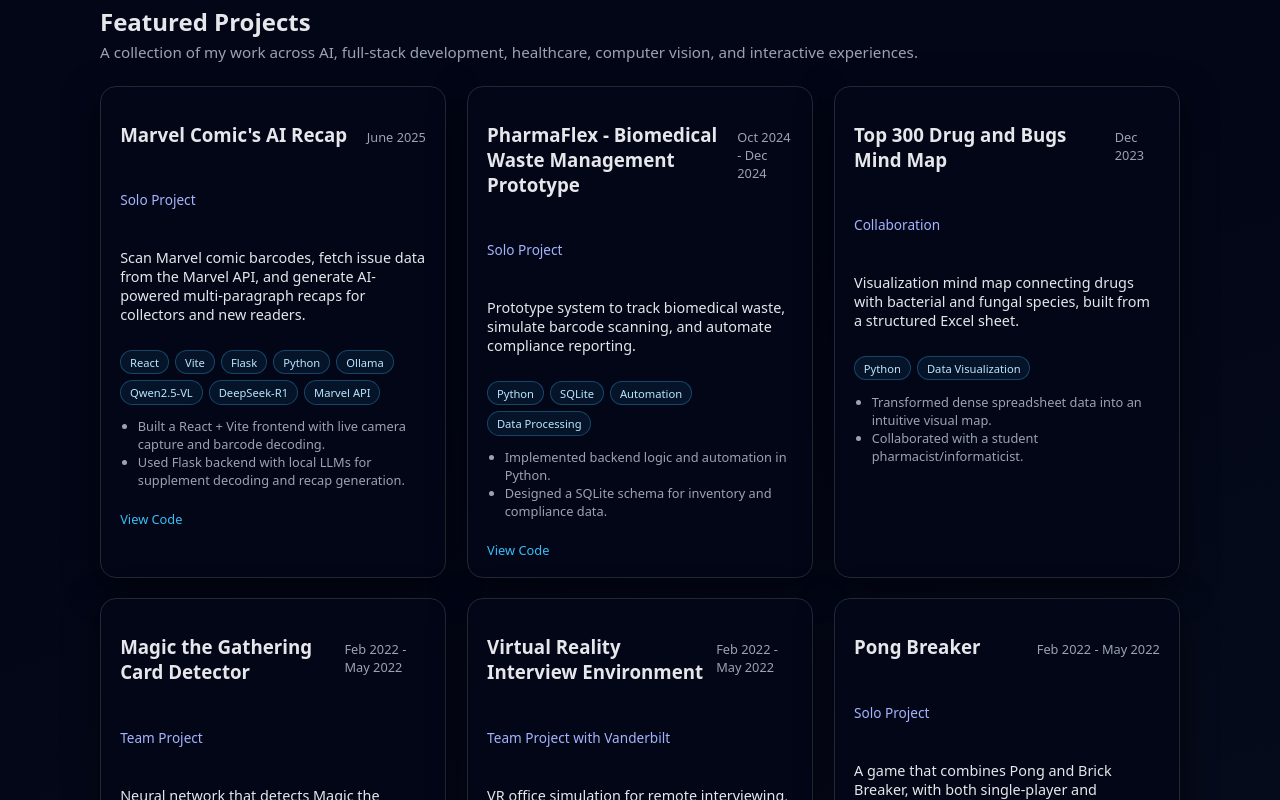
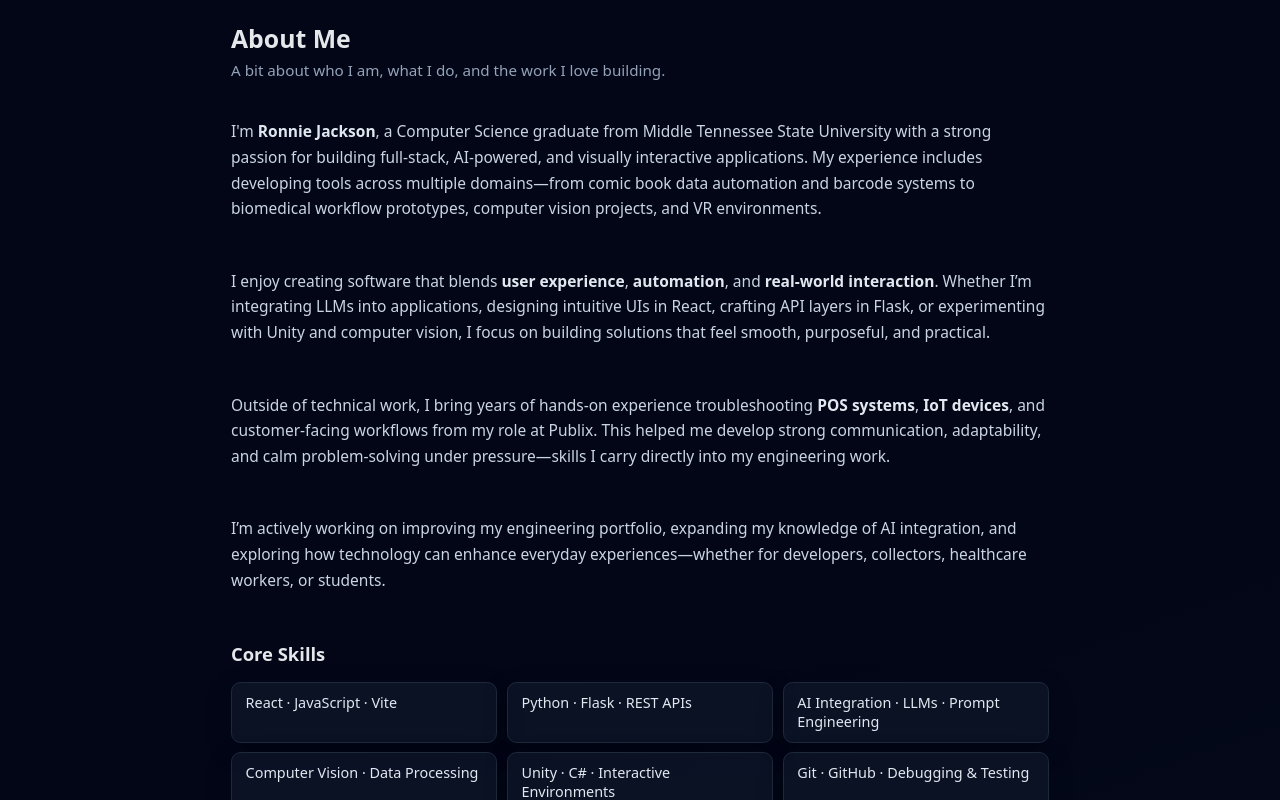
Before and after one commit to RonnieJackson507/Portfolio-Website, a React (Vite) app in the folder frontend/: page / in a window 1280 px wide. Shown: the part 500-1300 px from the top of the page. Built offline with nearby package versions, Linux system fonts and the light colour scheme.

Commit message:
Added About Section

```diff
--- a/frontend/src/App.jsx
+++ b/frontend/src/App.jsx
@@ -1,7 +1,8 @@
-import ProjectsSection from "./components/ProjectsSection";
+import Projects from "./components/Projects";
 import NavBar from "./components/NavBar";
 import profilePic from "./assests/profile.jpg"
 import ContactForm from "./components/ContactForm";
+import About from "./components/About";
 
 function App() {
   return (
@@ -49,7 +50,9 @@ function App() {
       </header>
 
       <main>
-        <ProjectsSection />
+        <About />
+
+        <Projects />
 
         <ContactForm />
       </main>
--- /dev/null
+++ b/frontend/src/components/About.css
@@ -0,0 +1,63 @@
+.about-section {
+  max-width: 850px;
+  margin: 4rem auto 0;
+  padding: 0 1rem;
+}
+
+.about-header h2 {
+  margin-bottom: 0.3rem;
+  font-size: 1.55rem;
+}
+
+.about-header p {
+  margin: 0;
+  font-size: 0.95rem;
+  color: #94a3b8;
+}
+
+.about-content {
+  margin-top: 1.5rem;
+  display: flex;
+  flex-direction: column;
+  gap: 1rem;
+  color: #cbd5e1;
+  line-height: 1.65;
+  font-size: 0.97rem;
+}
+
+.about-content strong {
+  color: #e2e8f0;
+}
+
+.about-skills {
+  margin-top: 2rem;
+}
+
+.about-skills h3 {
+  font-size: 1.15rem;
+  margin-bottom: 0.6rem;
+}
+
+.about-skills ul {
+  list-style: none;
+  padding: 0;
+  display: grid;
+  gap: 0.6rem;
+  grid-template-columns: repeat(auto-fit, minmax(220px, 1fr));
+}
+
+.about-skills li {
+  background: rgba(15, 23, 42, 0.7);
+  border: 1px solid #1e293b;
+  padding: 0.65rem 0.85rem;
+  border-radius: 0.6rem;
+  font-size: 0.9rem;
+  color: #e2e8f0;
+  box-shadow: 0 8px 25px rgba(0, 0, 0, 0.25);
+}
+
+@media (max-width: 600px) {
+  .about-section {
+    margin-top: 3rem;
+  }
+}
--- /dev/null
+++ b/frontend/src/components/About.jsx
@@ -0,0 +1,59 @@
+import "./About.css";
+
+export default function About() {
+  return (
+    <section className="about-section" id="about">
+      <header className="about-header">
+        <h2>About Me</h2>
+        <p>A bit about who I am, what I do, and the work I love building.</p>
+      </header>
+
+      <div className="about-content">
+        <p>
+          I'm <strong>Ronnie Jackson</strong>, a Computer Science graduate from
+          Middle Tennessee State University with a strong passion for building
+          full-stack, AI-powered, and visually interactive applications. My
+          experience includes developing tools across multiple domains—from
+          comic book data automation and barcode systems to biomedical workflow
+          prototypes, computer vision projects, and VR environments.
+        </p>
+
+        <p>
+          I enjoy creating software that blends <strong>user experience</strong>,
+          <strong> automation</strong>, and <strong>real-world interaction</strong>.
+          Whether I’m integrating LLMs into applications, designing intuitive
+          UIs in React, crafting API layers in Flask, or experimenting with
+          Unity and computer vision, I focus on building solutions that feel
+          smooth, purposeful, and practical.
+        </p>
+
+        <p>
+          Outside of technical work, I bring years of hands-on experience
+          troubleshooting <strong>POS systems</strong>, <strong>IoT devices</strong>,
+          and customer-facing workflows from my role at Publix. This helped me
+          develop strong communication, adaptability, and calm problem-solving
+          under pressure—skills I carry directly into my engineering work.
+        </p>
+
+        <p>
+          I’m actively working on improving my engineering portfolio, expanding
+          my knowledge of AI integration, and exploring how technology can
+          enhance everyday experiences—whether for developers, collectors,
+          healthcare workers, or students.
+        </p>
+      </div>
+
+      <div className="about-skills">
+        <h3>Core Skills</h3>
+        <ul>
+          <li>React · JavaScript · Vite</li>
+          <li>Python · Flask · REST APIs</li>
+          <li>AI Integration · LLMs · Prompt Engineering</li>
+          <li>Computer Vision · Data Processing</li>
+          <li>Unity · C# · Interactive Environments</li>
+          <li>Git · GitHub · Debugging & Testing</li>
+        </ul>
+      </div>
+    </section>
+  );
+}
--- a/frontend/src/components/ProjectsSection.jsx
+++ b/frontend/src/components/Projects.jsx
@@ -1,7 +1,7 @@
 import { projects } from "../data/projects";
 import ProjectCard from "./ProjectCard";
 
-export default function ProjectsSection() {
+export default function Projects() {
   return (
     <section className="projects-section" id="projects">
       <header className="projects-section__header">
```
